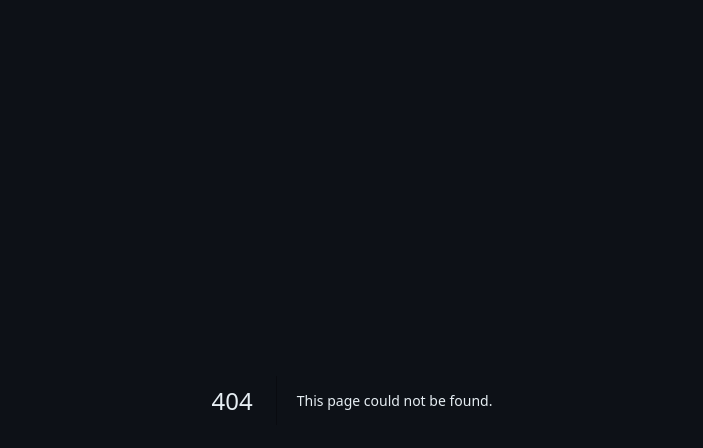
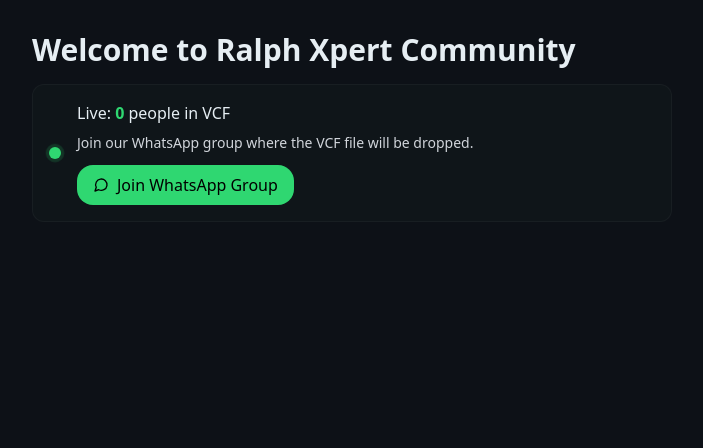
Before and after one commit to Benfeitech/Ralph-Xpert-Vcf, a Next.js app: page /community in a window 1280 px wide. Before the commit this address had no page. Shown: the top 448 px of the page, without its empty margins (288-991 px from the left). Built offline with nearby package versions, Linux system fonts and the light colour scheme; no server answers.

Commit message:
Create community.js

```diff
--- /dev/null
+++ b/pages/community.js
@@ -0,0 +1,39 @@
+import { useEffect, useState } from "react";
+import { MessageCircle, Users } from "lucide-react";
+
+export default function Community() {
+  const [count, setCount] = useState(0);
+
+  useEffect(()=> {
+    let mounted = true;
+    async function load() {
+      try {
+        const res = await fetch("/api/contacts/count");
+        const json = await res.json();
+        if (mounted && json?.count !== undefined) setCount(json.count);
+      } catch {}
+    }
+    load();
+    const t = setInterval(load, 5000);
+    return ()=> { mounted=false; clearInterval(t); };
+  },[]);
+
+  return (
+    <div className="max-w-2xl mx-auto px-4 py-8">
+      <h2 className="text-3xl font-extrabold">Welcome to Ralph Xpert Community</h2>
+      <div className="mt-4 card rounded-xl p-4 flex items-center gap-4">
+        <div className="relative">
+          <div className="h-3 w-3 rounded-full bg-accent animate-ping" />
+          <div className="h-3 w-3 rounded-full bg-accent absolute top-0 left-0" />
+        </div>
+        <div>
+          <div className="font-medium">Live: <span className="text-accent font-semibold">{count}</span> people in VCF</div>
+          <div className="text-sm text-gray-300 mt-2">Join our WhatsApp group where the VCF file will be dropped.</div>
+          <a href="#" onClick={(e)=>e.preventDefault()} className="mt-3 inline-flex items-center gap-2 btn-primary px-4 py-2 rounded-2xl">
+            <MessageCircle size={16}/> Join WhatsApp Group
+          </a>
+        </div>
+      </div>
+    </div>
+  );
+}
```
